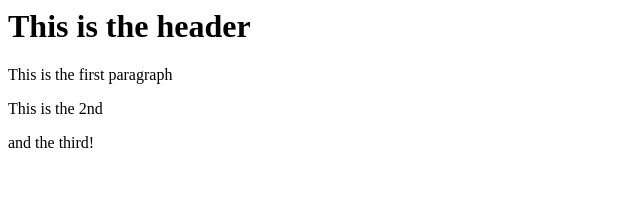
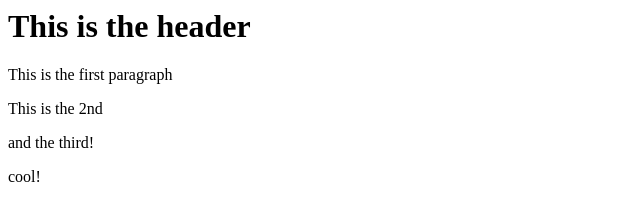
Before and after one commit to Umaya15/FSWDe, a website: page index.html in a window 1280 px wide. Shown: the full height of the page, 0-640 px from the left. Drawn offline with Linux system fonts and the light colour scheme.

Commit message:
second commit

```diff
--- a/index.html
+++ b/index.html
@@ -6,4 +6,5 @@
     <p>This is the first paragraph</p>
     <p>This is the 2nd</p>
     <p>and the third!</p>
+    <p>cool!</p>
     </body>
```
